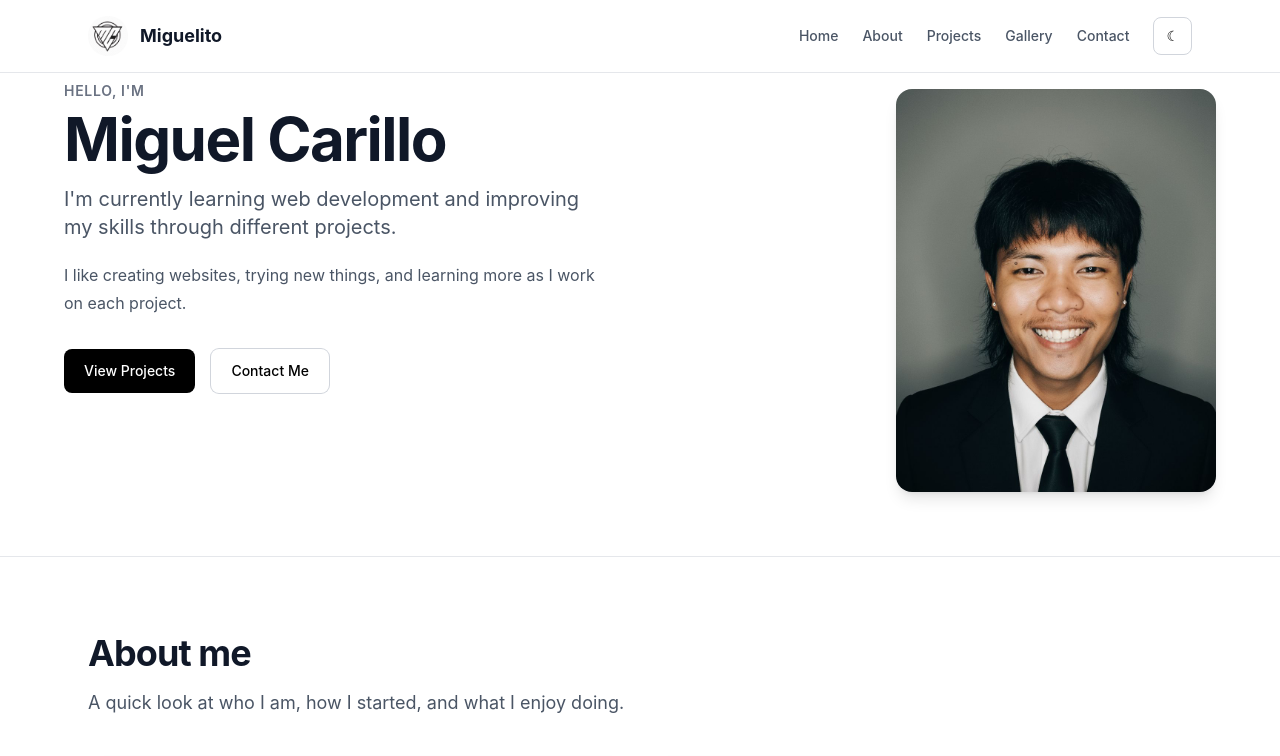
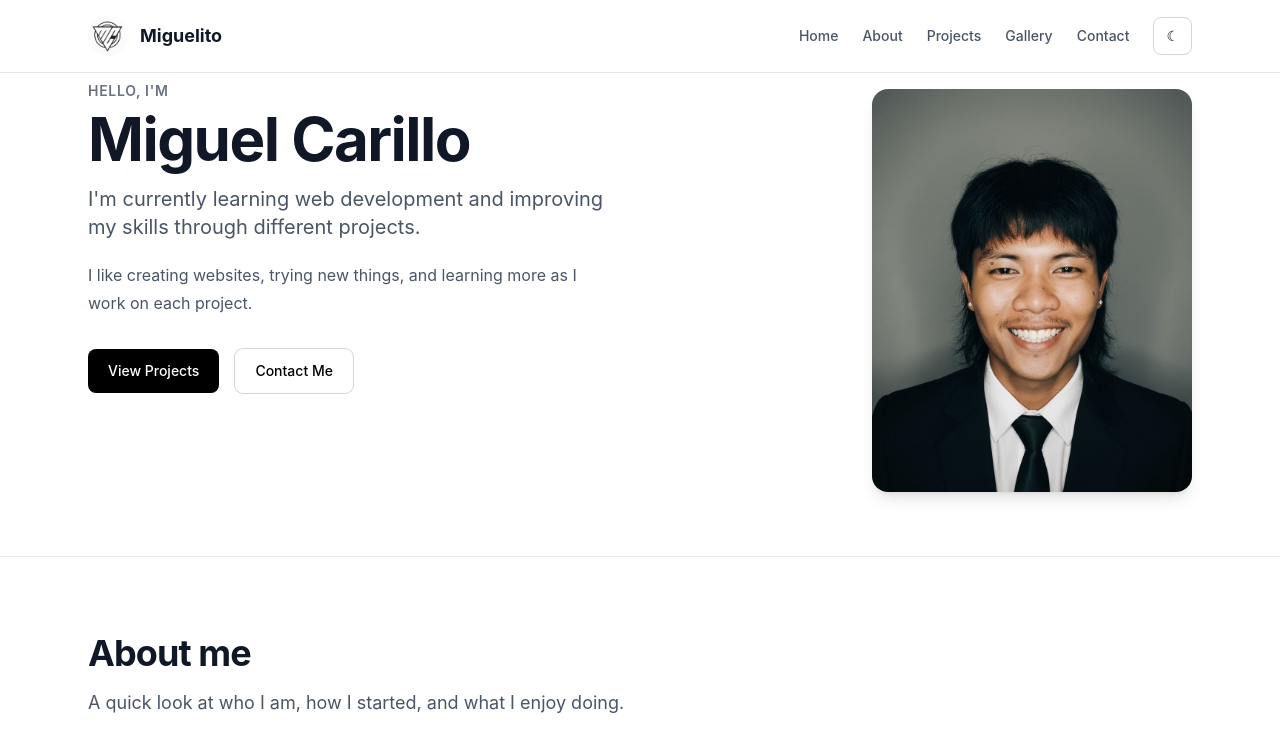
Before and after one commit to Miguelito-77gil/prelim-proj, a React (Vite) app: page / in a window 1280 px wide. Shown: the top 756 px of the page. Built offline with nearby package versions, Linux system fonts and the light colour scheme.

Commit message:
Update HomeSection.jsx

```diff
--- a/src/sections/home/HomeSection.jsx
+++ b/src/sections/home/HomeSection.jsx
@@ -5,7 +5,7 @@ function HomeSection() {
   return (
     <section>
       {/* Hero Content */}
-      <div className="mx-auto max-w-6xl px-2 sm:px-0">
+       <div className="mx-auto max-w-6xl px-6 sm:px-10 md:px-14 lg:px-6">
         <div className="grid items-start gap-10 md:grid-cols-2 md:gap-16">
 
           {/* Hero Text */}
```
